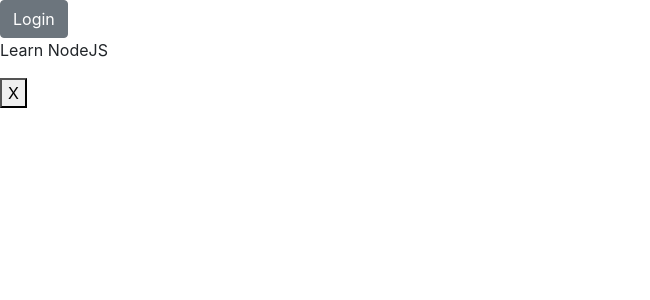
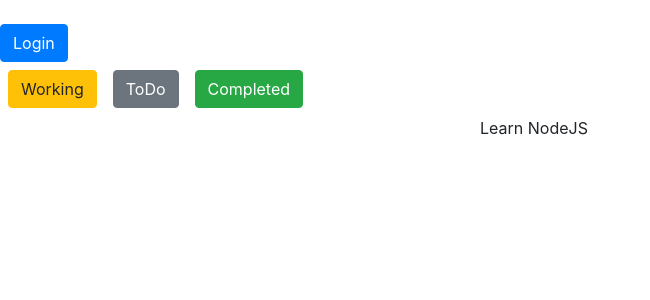
Before and after one commit to Turzoxpress/task-tracker-app-react-frontend, a React (Create React App) app: page / in a window 1280 px wide. Shown: the top 300 px of the page, without its empty margins (0-650 px from the left). Built offline with nearby package versions, Linux system fonts and the light colour scheme; no server answers.

Commit message:
todo basic function with login

```diff
--- a/src/App.css
+++ b/src/App.css
@@ -37,3 +37,29 @@ label {
   font-weight: 600;
   color: rgb(34, 34, 34);
 }
+
+.todo {
+  cursor: pointer;
+}
+.strike {
+  text-decoration: line-through;
+}
+
+.center_div {
+  display: flex;
+}
+
+.close_button {
+  width: 30px;
+  height: 30px;
+  /* margin-top: 5px; */
+  margin-left: 20px;
+  background-color: whitesmoke;
+  color: crimson;
+}
+
+.custom_div_center {
+  text-align: center;
+  width: 50%;
+  margin: 0 auto;
+}
--- a/src/component/pages/ToDo.js
+++ b/src/component/pages/ToDo.js
@@ -1,16 +1,37 @@
 import React from "react";
 import CloseButton from "react-bootstrap/CloseButton";
 
-const ToDo = ({ todo, handleToggle, handleDelete }) => {
-  const handleClick = (e) => {
-    e.preventDefault();
-    handleToggle(e.currentTarget.id);
+import Dropdown from "react-dropdown";
+import "react-dropdown/style.css";
+
+const ToDo = ({ todo, handleToggle, handleDelete, isLoggedIn }) => {
+  // console.log("isLoggedIn value ToDo : " + isLoggedIn);
+
+  const handleClick = (id) => {
+    // e.preventDefault();
+    handleToggle(todo._id + "_" + id.value);
   };
 
   const handleDeleteClick = (e) => {
     e.preventDefault();
     handleDelete(e.currentTarget.id);
   };
+
+  const options = ["created", "working", "completed"];
+  let defaultOption = options[0];
+
+  for (let i = 0; i < options.length; i++) {
+    if (todo.status === options[i]) {
+      defaultOption = options[i];
+      break;
+    }
+  }
+
+  // const handleStatusChanged = (e) => {
+  //   e.preventDefault();
+  //   alert(id.value);
+  //   //alert(document.getElementById("statusChanger").value);
+  // };
 
   return (
     <div className="center_div custom_div_center">
@@ -19,12 +40,24 @@ const ToDo = ({ todo, handleToggle, handleDelete }) => {
         key={todo._id + todo.task_name}
         name="todo"
         value={todo.task_name}
-        onClick={handleClick}
-        className={todo.status === "completed" ? "todo strike" : "todo"}
+        // className={todo.status === "completed" ? "todo strike" : "todo"}
+        className="todo"
       >
         {todo.task_name}
       </p>
 
+      {isLoggedIn ? (
+        <div>
+          <div>
+            <Dropdown
+              className="m-2"
+              options={options}
+              value={defaultOption}
+              placeholder="Select an option"
+              onChange={handleClick}
+            />
+          </div>
+          <div>
             <button
               className={"close_button"}
               id={todo._id}
@@ -32,6 +65,12 @@ const ToDo = ({ todo, handleToggle, handleDelete }) => {
             >
               X
             </button>
+          </div>
+        </div>
+      ) : (
+        <div></div>
+      )}
+
       {/* <div className="bg-dark p-2">
         <CloseButton
           id={todo._id}
--- a/src/component/pages/ToDoList.js
+++ b/src/component/pages/ToDoList.js
@@ -1,7 +1,8 @@
 import React from "react";
 import ToDo from "./ToDo";
 
-const ToDoList = ({ toDoList, handleToggle, handleDelete }) => {
+const ToDoList = ({ toDoList, handleToggle, handleDelete, isLoggedIn }) => {
+  // console.log("isLoggedIn value ToDoList : " + isLoggedIn);
   return (
     <div className="custom_div_center">
       {toDoList.map((todo) => {
@@ -10,6 +11,7 @@ const ToDoList = ({ toDoList, handleToggle, handleDelete }) => {
             todo={todo}
             handleToggle={handleToggle}
             handleDelete={handleDelete}
+            isLoggedIn={isLoggedIn}
           />
         );
       })}
--- a/src/component/pages/login.js
+++ b/src/component/pages/login.js
@@ -53,6 +53,7 @@ export default function (props) {
         if (response.data.message === "Login successful!") {
           localStorage.setItem("name", response.data.name);
           localStorage.setItem("token", response.data.token);
+          localStorage.setItem("isLoggedIn", true);
 
           navigateHome();
         } else {
--- a/src/component/pages/tasks.js
+++ b/src/component/pages/tasks.js
@@ -19,13 +19,29 @@ export default function () {
 
   const name = localStorage.getItem("name");
   const token = localStorage.getItem("token");
+  let isLoggedIn = localStorage.getItem("isLoggedIn");
+
+  if (!isLoggedIn) {
+    isLoggedIn = false;
+  }
 
   const [tasks, setTasks] = useState(data);
+
+  let taskStatus = localStorage.getItem("taskStatus");
+  if (!taskStatus) {
+    taskStatus = "working";
+  }
+
+  console.log("Tasks status : " + taskStatus);
 
   React.useEffect(() => {
     axios({
       method: "get",
-      url: constants.backend_server + constants.getAllTasksStatus + "/created",
+      url:
+        constants.backend_server +
+        constants.getAllTasksStatus +
+        "/" +
+        taskStatus,
       headers: {},
     })
       .then(function (response) {
@@ -52,26 +68,212 @@ export default function () {
       });
   }, []);
 
-  const handleToggle = (id) => {};
+  const handleToggle = (id) => {
+    // alert(id);
+    // return;
+    let parts = id.split("_");
+    let tempStatus = "created";
+    // if (parts[1] === "created") {
+    //   tempStatus = "completed";
+    // }
 
-  const handleDelete = (id) => {};
+    // console.log("Previous status : " + parts[1]);
+    // console.log("Current status : " + tempStatus);
+
+    //-----------------
+
+    axios({
+      method: "post",
+      url: constants.backend_server + constants.changeTask,
+      headers: { Authorization: `Bearer ${token}` },
+      data: {
+        id: parts[0],
+        status: parts[1],
+        modified_by: name,
+      },
+    })
+      .then(function (response) {
+        console.log(response.data);
+
+        //setToDoList(response.data.data);
+
+        // window.location.reload(false);
+        //return response;
+
+        if (
+          response.data.status === 403 ||
+          response.data.status === 501 ||
+          response.data.status === 401
+        ) {
+          alert(
+            "You do not have permission to do this request! Please login again."
+          );
+        } else {
+          if (response.data.status === 200) {
+            //window.location.reload(false);
+            alert(response.data.message);
+            window.location.reload(false);
+            //document.getElementById(id).style.visibility = "hidden";
+          } else {
+            alert(response.data.message);
+          }
+        }
+      })
+      .catch(function (error) {
+        return error;
+      });
+  };
+
+  const handleDelete = (id) => {
+    axios({
+      method: "post",
+      url: constants.backend_server + constants.deleteTask,
+      headers: { Authorization: `Bearer ${token}` },
+      data: {
+        id: id,
+      },
+    })
+      .then(function (response) {
+        console.log(response.data);
+
+        //setToDoList(response.data.data);
+
+        // window.location.reload(false);
+        //return response;
+
+        if (
+          response.data.status === 403 ||
+          response.data.status === 501 ||
+          response.data.status === 401
+        ) {
+          alert(
+            "You do not have permission to do this request! Please login again."
+          );
+        } else {
+          if (response.data.status === 200) {
+            //window.location.reload(false);
+            alert(response.data.message);
+            window.location.reload(false);
+            //document.getElementById(id).style.visibility = "hidden";
+          } else {
+            alert(response.data.message);
+          }
+        }
+      })
+      .catch(function (error) {
+        return error;
+      });
+  };
+
+  const handleLogout = (id) => {
+    localStorage.clear();
+    window.location.reload(false);
+  };
+
+  const handleWorkingButtonClick = () => {
+    localStorage.setItem("taskStatus", "working");
+    window.location.reload(false);
+  };
+
+  const handleToDoButtonClick = () => {
+    localStorage.setItem("taskStatus", "created");
+    window.location.reload(false);
+  };
+
+  const handleCompletedButtonClick = () => {
+    localStorage.setItem("taskStatus", "completed");
+    window.location.reload(false);
+  };
+
+  const handleDeletedButtonClick = () => {
+    localStorage.setItem("taskStatus", "deleted");
+    window.location.reload(false);
+  };
 
   return (
     <div>
+      {isLoggedIn ? (
+        <div>
+          <p>Welcome {name}</p>
+
+          <div>
+            <button
+              type="button"
+              className="btn btn-danger"
+              onClick={handleLogout}
+            >
+              Logout
+            </button>
+          </div>
+        </div>
+      ) : (
+        <div></div>
+      )}
+      <br></br>
+
+      {/* <div>
+        <Dropdown
+          id="statusChanger"
+          options={options}
+          value={defaultOption}
+          onChange={handleStatusChanged}
+          placeholder="Select an option"
+        />
+      </div> */}
+
       <div>
         <button
           type="button"
-          className="btn btn-secondary"
+          className="btn btn-primary"
           onClick={navigateLogin}
         >
           Login
         </button>
+      </div>
+
+      <div>
+        <button
+          type="button"
+          className="btn btn-warning m-2"
+          onClick={handleWorkingButtonClick}
+        >
+          Working
+        </button>
+
+        <button
+          type="button"
+          className="btn btn-secondary m-2"
+          onClick={handleToDoButtonClick}
+        >
+          ToDo
+        </button>
+
+        <button
+          type="button"
+          className="btn btn-success m-2"
+          onClick={handleCompletedButtonClick}
+        >
+          Completed
+        </button>
+
+        {isLoggedIn ? (
+          <button
+            type="button"
+            className="btn btn-danger m-2"
+            onClick={handleDeletedButtonClick}
+          >
+            Deleted
+          </button>
+        ) : (
+          <div></div>
+        )}
       </div>
       <div>
         <ToDoList
           toDoList={tasks}
           handleToggle={handleToggle}
           handleDelete={handleDelete}
+          isLoggedIn={isLoggedIn}
         />
       </div>
     </div>
```
Lines whose indentation alone changed are shown as unchanged.
